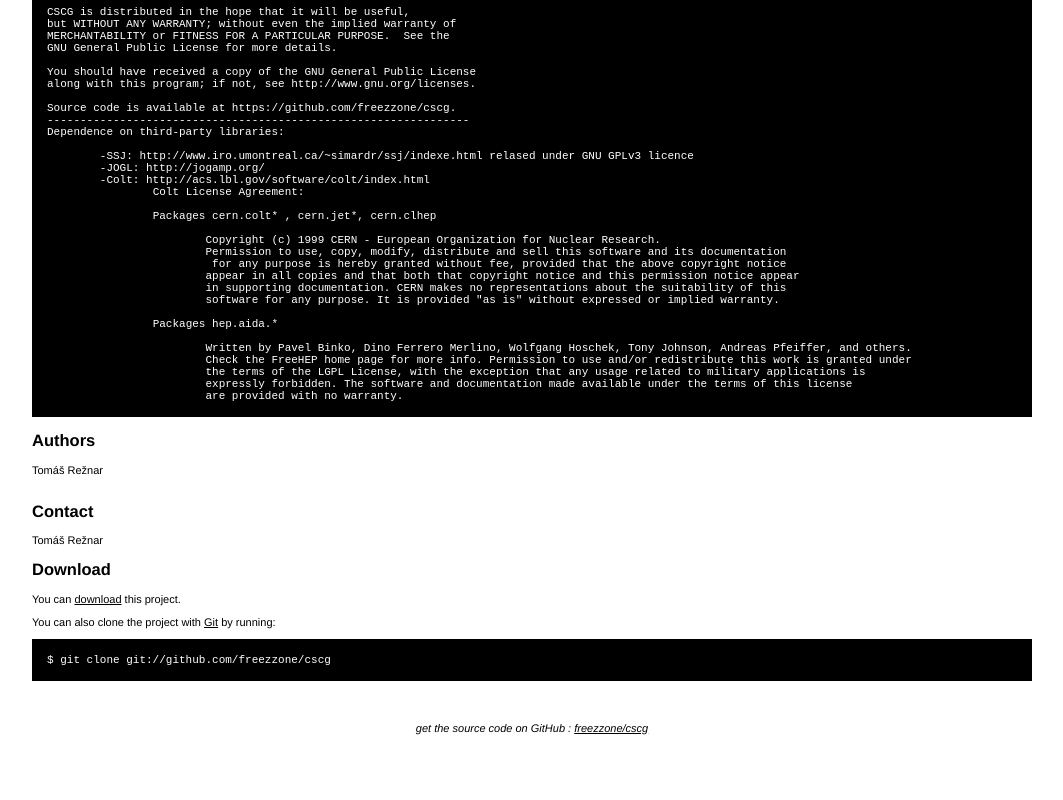
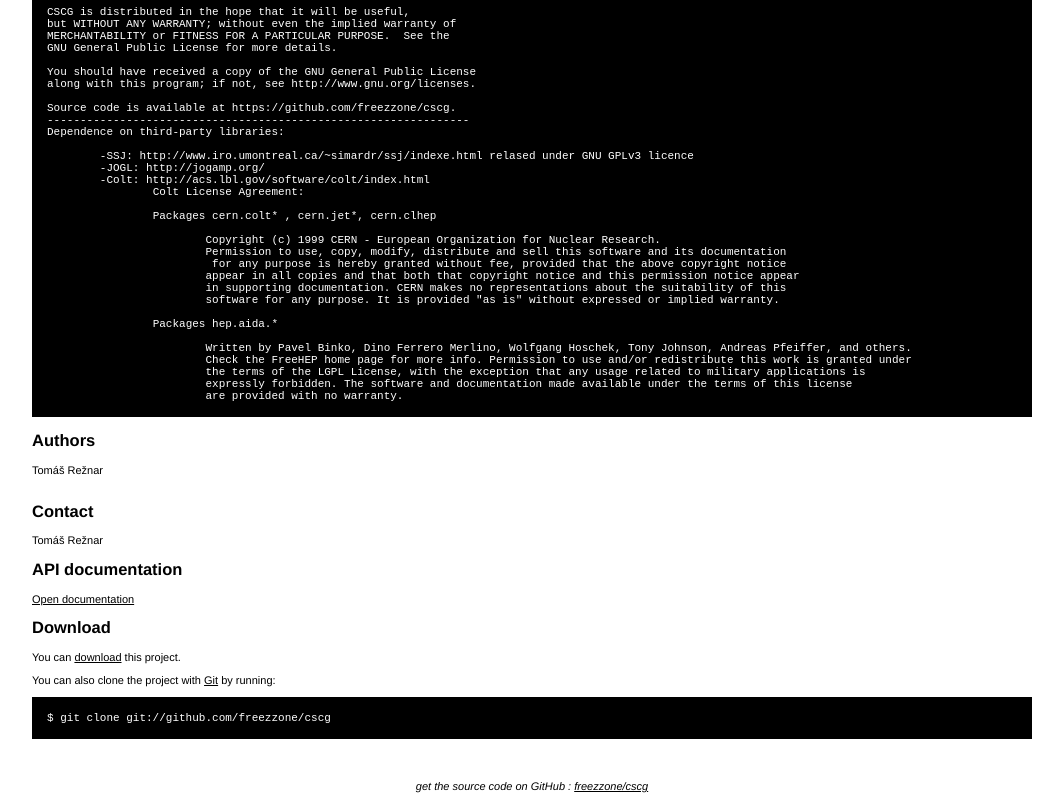
Before and after one commit to freezzone/cscg, a plain HTML site: page index.html in a window 1280 px wide. Shown: the part 444-1244 px from the top of the page, without its empty margins (108-1171 px from the left). Before the commit the page ends 1186 px from the top, so only its background shows below. Drawn offline with Linux system fonts and the light colour scheme.

Commit message:
Link to API

```diff
--- a/index.html
+++ b/index.html
@@ -113,6 +113,8 @@ Dependence on third-party libraries:
 <p>Tomáš Režnar
 <br/>      </p>
 
+<h2>API documentation</h2>
+<a href="./APIDokumentace">Open documentation</a>
 
     <h2>Download</h2>
     <p>
```
